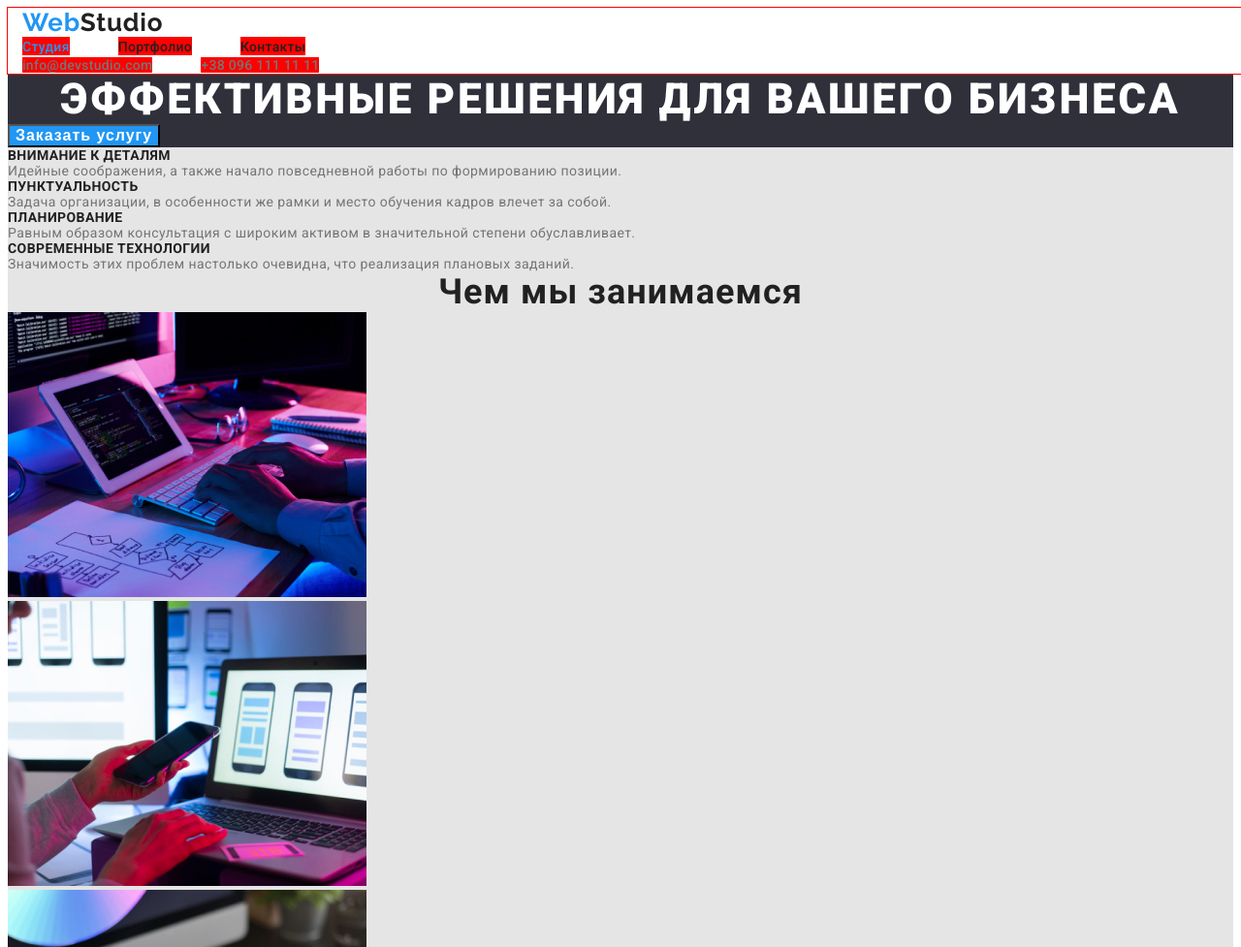
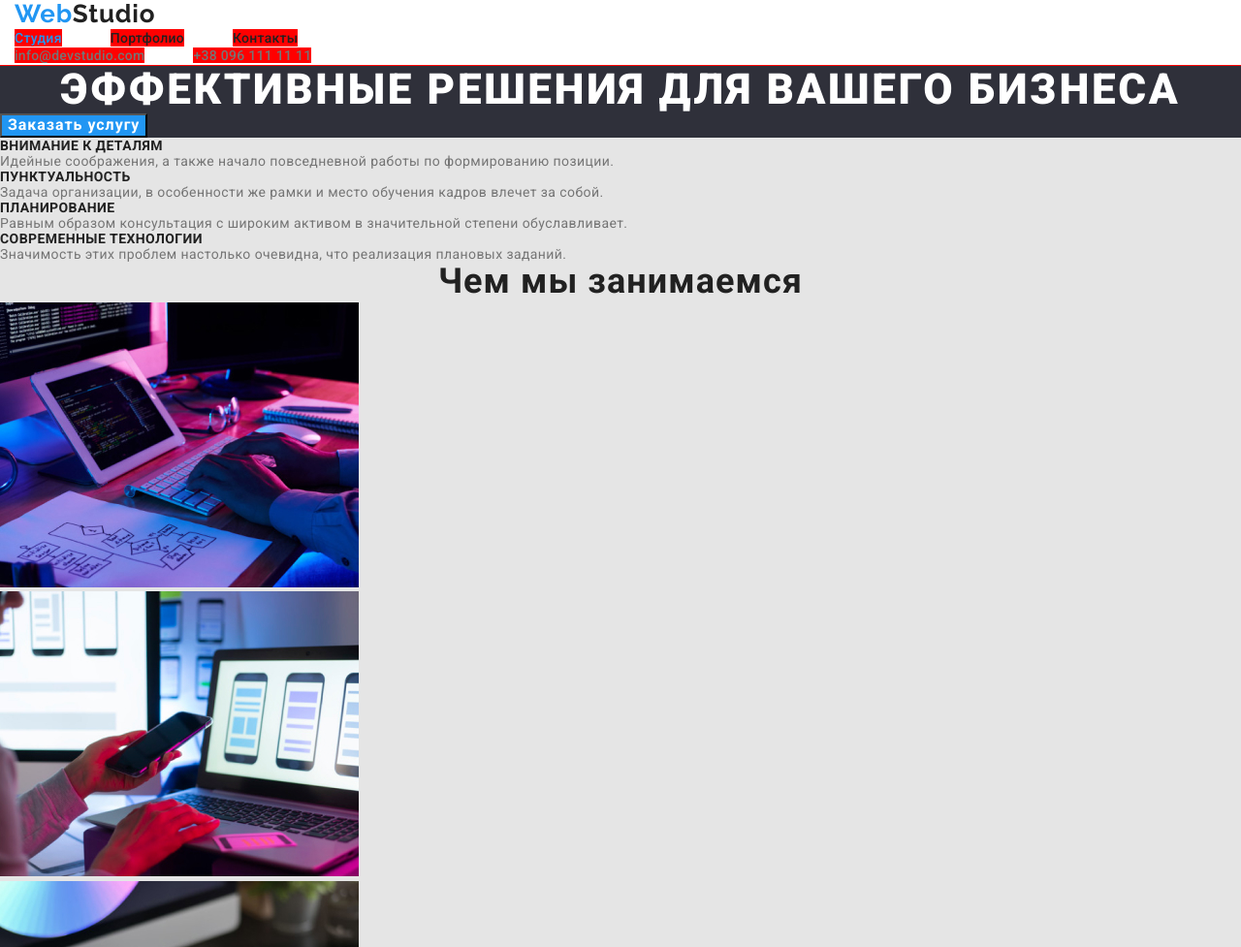
Before and after one commit to Tetiana-Gr/goit-markup-hw-02, a plain HTML site: page index.html in a window 1280 px wide. Shown: the top 977 px of the page at 97% size. Drawn offline with nearby package versions, Linux system fonts and the light colour scheme.

Commit message:
Добавляю стили

```diff
--- a/css/styles.css
+++ b/css/styles.css
@@ -50,10 +50,27 @@ body {
 .header {
   background-color: var(--white-color);
 }
+.header-list .header-item:last-child,
+.info:last-child {
+  margin-right: 0px;
+}
 .header-list, .info {
   display: flex;
   align-items: center;
 }
+
+/* .visually-hidden {
+  position: absolute;
+  white-space: nowrap;
+  width: 1px;
+  height: 1px;
+  overflow: hidden;
+  border: 0;
+  padding: 0;
+  clip: rect(0 0 0 0);
+  clip-path: inset(50%);
+  margin: -1px;
+} */
 
 /* .header .container {
   display: flex;
--- a/index.html
+++ b/index.html
@@ -8,6 +8,7 @@
     <link
         href="https://fonts.googleapis.com/css2?family=Raleway:wght@700&family=Roboto:wght@400;500;700;900&display=swap"
         rel="stylesheet"/>
+    <link href="https://cdnjs.cloudflare.com/ajax/libs/modern-normalize/1.1.0/modern-normalize.min.css" rel="stylesheet" />
     <link rel="stylesheet" href="./css/styles.css"/>
 </head>
 <body>
```
